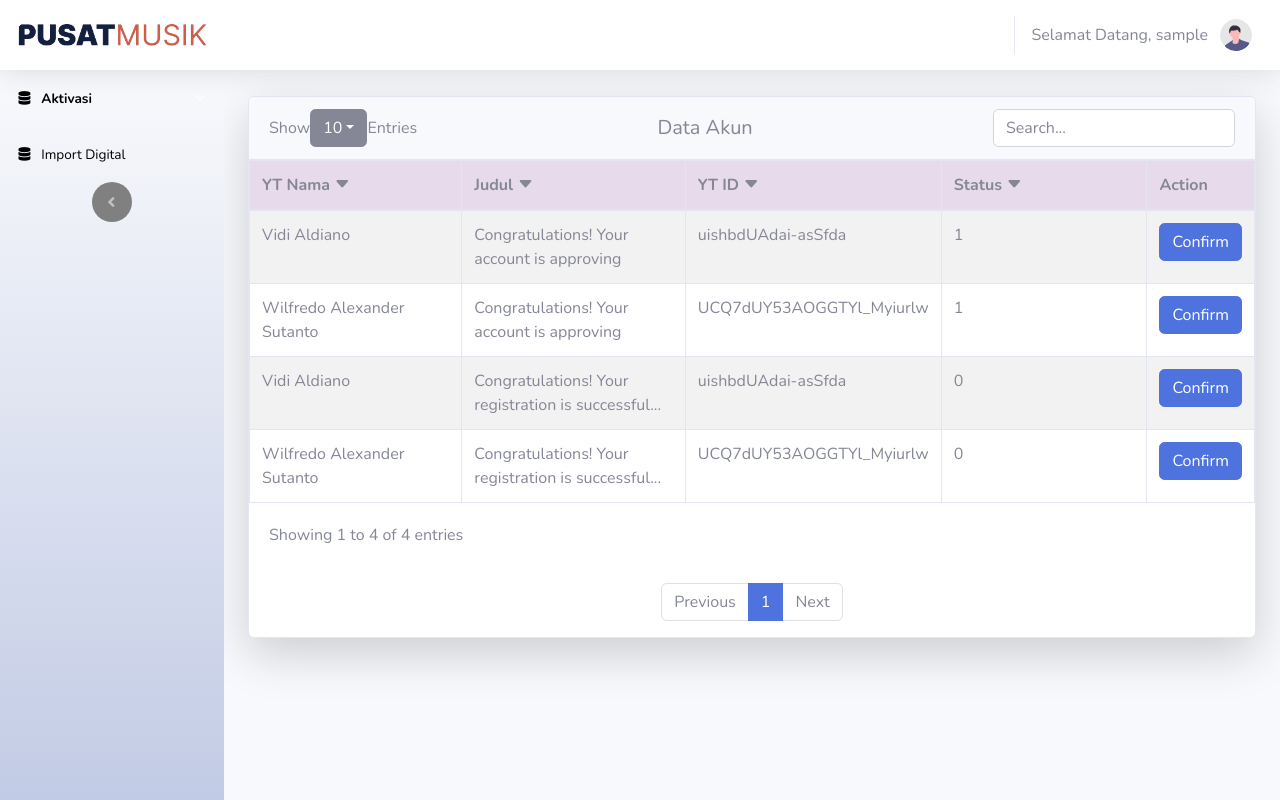
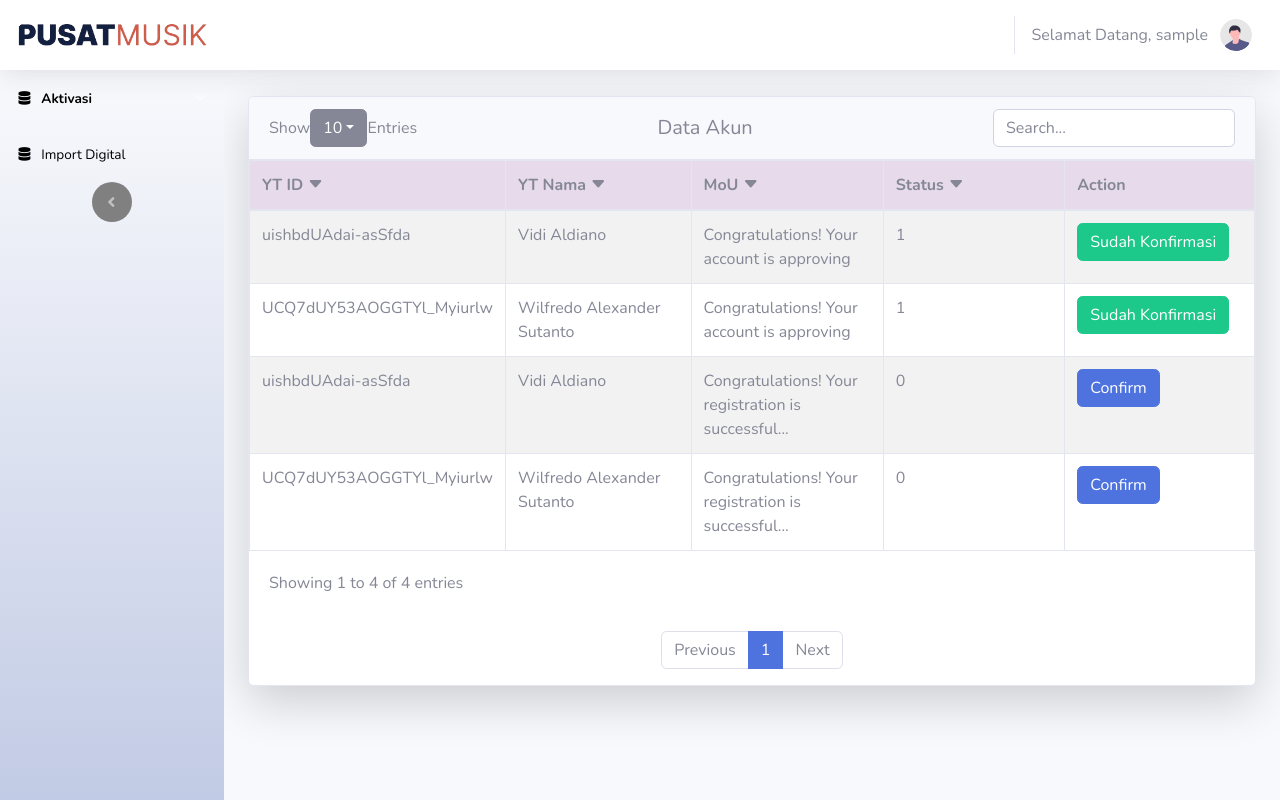
Before and after one commit to FredoVz/backoffice, a CodeIgniter app: page /backoffice/aktivasi/akun in a window 1280 px wide. Run offline with CodeIgniter, Linux system fonts and the light colour scheme; the visitor is signed in with stand-in values (Sample User, id 1); some libraries are stand-ins or nearby versions.

Commit message:
first commit

```diff
--- a/application/controllers/Aktivasi.php
+++ b/application/controllers/Aktivasi.php
@@ -17,27 +17,27 @@ class Aktivasi extends CI_Controller {
 	{
 		$arrayUser = [
 			[
+				"YoutubeChannelId" => "uishbdUAdai-asSfda",
 				"YoutubeChannelNama" => "Vidi Aldiano",
-				"Judul" => "Congratulations! Your account is approving",
-				"YoutubeChannelId" => "uishbdUAdai-asSfda",
+				"MoU" => "Congratulations! Your account is approving",
 				"Status" => "1",
 			],
 			[
+				"YoutubeChannelId" => "UCQ7dUY53AOGGTYl_Myiurlw",
 				"YoutubeChannelNama" => "Wilfredo Alexander Sutanto",
-				"Judul" => "Congratulations! Your account is approving",
-				"YoutubeChannelId" => "UCQ7dUY53AOGGTYl_Myiurlw",
+				"MoU" => "Congratulations! Your account is approving",
 				"Status" => "1",
 			],
 			[
+				"YoutubeChannelId" => "uishbdUAdai-asSfda",
 				"YoutubeChannelNama" => "Vidi Aldiano",
-				"Judul" => "Congratulations! Your registration is successful...",
-				"YoutubeChannelId" => "uishbdUAdai-asSfda",
+				"MoU" => "Congratulations! Your registration is successful...",
 				"Status" => "0",
 			],
 			[
+				"YoutubeChannelId" => "UCQ7dUY53AOGGTYl_Myiurlw",
 				"YoutubeChannelNama" => "Wilfredo Alexander Sutanto",
-				"Judul" => "Congratulations! Your registration is successful...",
-				"YoutubeChannelId" => "UCQ7dUY53AOGGTYl_Myiurlw",
+				"MoU" => "Congratulations! Your registration is successful...",
 				"Status" => "0",
 			],
 		];
@@ -45,9 +45,9 @@ class Aktivasi extends CI_Controller {
 		$data['arrayUser'] = $arrayUser;
 
 		if ($this->input->post()) {
+			$YoutubeChannelId = $this->input->post('YoutubeChannelId');  // Menangkap judul yang dikirimkan dari form
 			$YoutubeChannelNama = $this->input->post('YoutubeChannelNama'); // Menangkap yt nama yang dikirimkan dari form
-			$Judul = $this->input->post('Judul');  // Menangkap judul yang dikirimkan dari form
-			$YoutubeChannelId = $this->input->post('YoutubeChannelId');  // Menangkap judul yang dikirimkan dari form
+			$MoU = $this->input->post('MoU');  // Menangkap judul yang dikirimkan dari form
 			$Status = $this->input->post('Status');  // Menangkap status yang dikirimkan dari form
 
 			$this->session->set_flashdata('message', [
--- a/application/views/backoffice/akun.php
+++ b/application/views/backoffice/akun.php
@@ -32,29 +32,35 @@
                         <table class="table table-bordered table-striped mb-0"> <!-- style="width: 100%; min-width: 600px; max-width: 100%;" -->
                             <thead id="data-head" style="background-color: #e7dbeb;position: sticky;">
                                 <tr>
-                                    <th scope="col" style="width:25%;" data-column="YoutubeChannelNama">YT Nama <i class="bi bi-caret-down-fill"></i></th>
-                                    <th scope="col" style="width:25%;" data-column="Judul">Judul <i class="bi bi-caret-down-fill"></i></th>
-                                    <th scope="col" style="width:25%;" data-column="YoutubeChannelId">YT ID <i class="bi bi-caret-down-fill"></i></th>
-                                    <th scope="col" style="width:25%;" data-column="Status">Status <i class="bi bi-caret-down-fill"></i></th>
-                                    <th scope="col" style="width:25%;">Action </th>
+                                    <th scope="col" style="width:20%;" data-column="YoutubeChannelId">YT ID <i class="bi bi-caret-down-fill"></i></th>
+                                    <th scope="col" style="width:20%;" data-column="YoutubeChannelNama">YT Nama <i class="bi bi-caret-down-fill"></i></th>
+                                    <th scope="col" style="width:20%;" data-column="MoU">MoU <i class="bi bi-caret-down-fill"></i></th>
+                                    <th scope="col" style="width:20%;" data-column="Status">Status <i class="bi bi-caret-down-fill"></i></th>
+                                    <th scope="col" style="width:20%;">Action </th>
                                 </tr>
                             </thead>
                             <tbody id="data-body" style="overflow-y: auto;">
                                 <?php if (!empty($arrayUser)): ?>
                                     <?php foreach ($arrayUser as $user): ?>
                                         <tr>
-                                            <td scope="row" style="width:25%;" data-label="YoutubeChannelNama"><?php echo $user['YoutubeChannelNama']; ?></td>
-                                            <td scope="row" style="width:25%;" data-label="Judul"><?php echo $user['Judul']; ?></td>
-                                            <td scope="row" style="width:25%;" data-label="YoutubeChannelId"><?php echo $user['YoutubeChannelId']; ?></td>
-                                            <td scope="row" style="width:25%;" data-label="Status"><?php echo $user['Status']; ?></td>
-                                            <td scope="row" style="width:25%;">
+                                            <td scope="row" style="width:20%;" data-label="YoutubeChannelId"><?php echo $user['YoutubeChannelId']; ?></td>
+                                            <td scope="row" style="width:20%;" data-label="YoutubeChannelNama"><?php echo $user['YoutubeChannelNama']; ?></td>
+                                            <td scope="row" style="width:20%;" data-label="MoU"><?php echo $user['MoU']; ?></td>
+                                            <td scope="row" style="width:20%;" data-label="Status"><?php echo $user['Status']; ?></td>
+                                            <td scope="row" style="width:20%;">
+                                                <?php if ($user['Status'] == 0): ?>
+                                                    <!-- Form for confirmation when Status is 0 -->
                                                     <form action="<?= base_url('aktivasi/akun'); ?>" method="post">
-                                                    <input type="hidden" name="YoutubeChannelNama" value="${row.YoutubeChannelNama}">
-                                                    <input type="hidden" name="Judul" value="${row.Judul}">
-                                                    <input type="hidden" name="YoutubeChannelId" value="${row.YoutubeChannelId}">
-                                                    <input type="hidden" name="Status" value="<?= $user['Status']; ?>">
+                                                        <input type="hidden" name="YoutubeChannelNama" value="<?php echo $user['YoutubeChannelNama']; ?>">
+                                                        <input type="hidden" name="MoU" value="<?php echo $user['MoU']; ?>">
+                                                        <input type="hidden" name="YoutubeChannelId" value="<?php echo $user['YoutubeChannelId']; ?>">
+                                                        <input type="hidden" name="Status" value="<?php echo $user['Status']; ?>">
                                                         <button class="btn btn-primary">Confirm</button>
                                                     </form>
+                                                <?php elseif ($user['Status'] == 1): ?>
+                                                    <!-- Button for confirmation when Status is 1 -->
+                                                    <button class="btn btn-success" disabled>Sudah Konfirmasi</button>
+                                                <?php endif; ?>
                                             </td>
                                         </tr>
                                     <?php endforeach; ?>
@@ -130,20 +136,33 @@
         var no = offset + 1; // Set nomor urut berdasarkan offset saat ini
 
         paginatedData.forEach(row => {
-            $dataBody.append(`
-                <tr>
-                    <td scope="row" style="width:25%;" data-label="YoutubeChannelNama">${row.YoutubeChannelNama}</td>
-                    <td scope="row" style="width:25%;" data-label="Judul">${row.Judul}</td>
-                    <td scope="row" style="width:25%;" data-label="YoutubeChannelId">${row.YoutubeChannelId}</td>
-                    <td scope="row" style="width:25%;" data-label="Status">${row.Status}</td>
-                    <td scope="row" style="width:25%;">
+            var actionColumn = ''; // This will hold the form or the button
+
+            // Check the status and set action column accordingly
+            if (row.Status == 0) {
+                actionColumn = `
                     <form action="<?= base_url('aktivasi/akun'); ?>" method="post">
+                        <input type="hidden" name="YoutubeChannelId" value="${row.YoutubeChannelId}">
                         <input type="hidden" name="YoutubeChannelNama" value="${row.YoutubeChannelNama}">
-                            <input type="hidden" name="Judul" value="${row.Judul}">
-                            <input type="hidden" name="YoutubeChannelId" value="${row.YoutubeChannelId}">
+                        <input type="hidden" name="MoU" value="${row.MoU}">
                         <input type="hidden" name="Status" value="${row.Status}">
                         <button class="btn btn-primary">Confirm</button>
                     </form>
+                `;
+            } else if (row.Status == 1) {
+                actionColumn = `
+                    <button class="btn btn-success">Sudah Konfirmasi</button>
+                `;
+            }
+
+            $dataBody.append(`
+                <tr>
+                    <td scope="row" style="width:20%;" data-label="YoutubeChannelId">${row.YoutubeChannelId}</td>
+                    <td scope="row" style="width:20%;" data-label="YoutubeChannelNama">${row.YoutubeChannelNama}</td>
+                    <td scope="row" style="width:20%;" data-label="MoU">${row.MoU}</td>
+                    <td scope="row" style="width:20%;" data-label="Status">${row.Status}</td>
+                    <td scope="row" style="width:20%;">
+                        ${actionColumn}
                     </td>
                 </tr>
             `);
```
Lines whose indentation alone changed are shown as unchanged.
